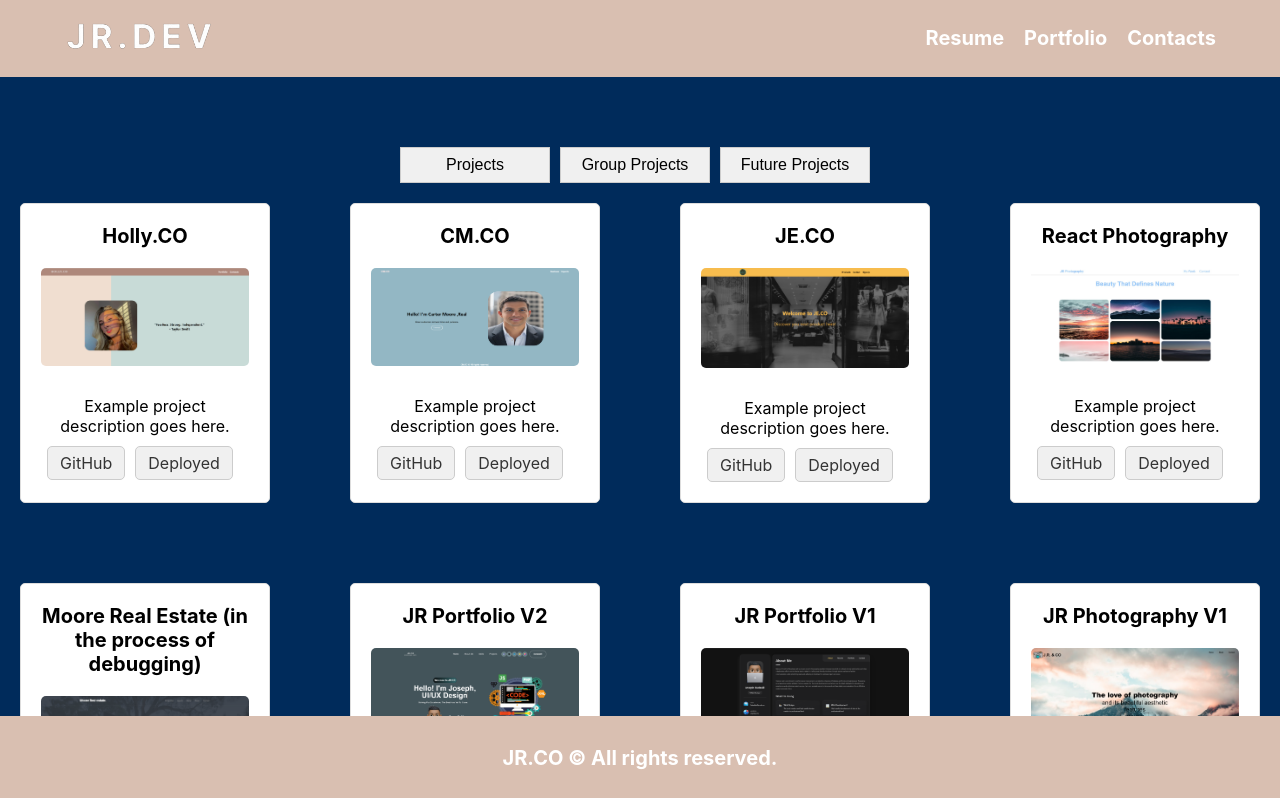
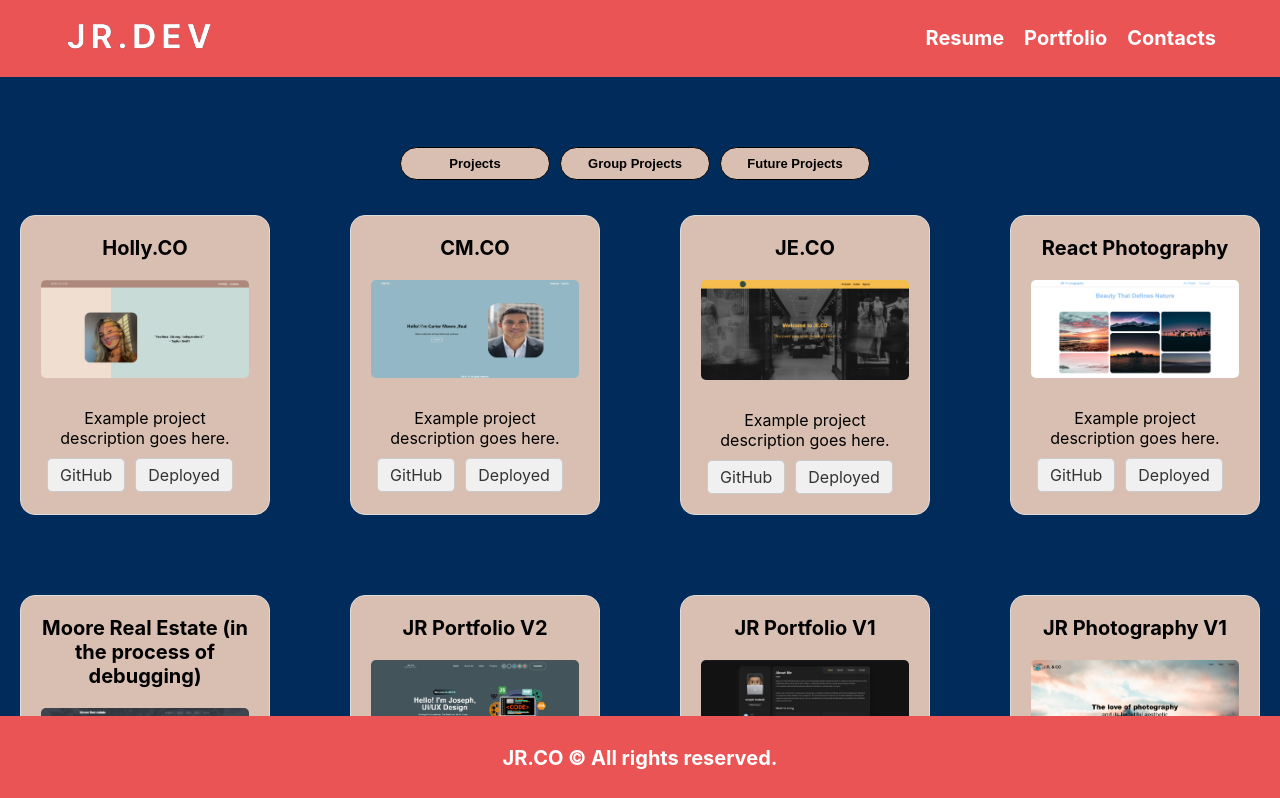
Before and after one commit to TheWiseSailor/JR.DEV, a React (Create React App) app: page /portfolio in a window 1280 px wide. Shown: the top 798 px of the page. Built offline with nearby package versions, Linux system fonts and the light colour scheme.

Commit message:
more css changes

```diff
--- a/src/Components/Footer/Footer.css
+++ b/src/Components/Footer/Footer.css
@@ -12,12 +12,12 @@
 }
 
 .footer.contact {
-  background-color: #5e5946;
+  background-color: #d9bfb1;
 }
 
 .footer.resume {
   background-color: #002B5B;
 }
 .footer.portfolio{
-  background-color: #d9bfb1;
+  background-color: #EA5455;
 }
--- a/src/Components/Header/Header.css
+++ b/src/Components/Header/Header.css
@@ -14,7 +14,7 @@
   max-height: 30px;
 }
 .HeaderPrimary.portfolio {
-  background-color: #d9bfb1;
+  background-color: #EA5455;
 }
 .header {
   margin: 0 auto;
--- a/src/Components/Portfolio/Portfolio.css
+++ b/src/Components/Portfolio/Portfolio.css
@@ -17,18 +17,28 @@ min-height: 100vh !important;
 .selections {
   margin-bottom: 20px;
   text-align: center;
+
 }
 
 .selections button {
+margin-top: 0px;
+margin-bottom: 15px;
   margin-right: 10px;
   width: 150px;
   padding: 8px 16px;
-  font-size: 16px;
-  border: 1px solid #ccc;
-  background-color: #f0f0f0;
+  font-size: 13px;
+  font-weight: bolder;
+  border: 1px solid #000000;
+  border-radius: 30px;
+  background-color: #002B5B;
+  background-color: #d9bfb1;
   cursor: pointer;
+  transition: background-color 0.3s ease;
 }
-
+.selections button:hover {
+  background-color: #004080;
+  color: #d9bfb1;
+}
 .projectList {
   display: grid;
   grid-template-columns: repeat(auto-fit, minmax(250px, 1fr));
@@ -39,8 +49,8 @@ min-height: 100vh !important;
 .project {
   border: 1px solid #ddd;
   padding: 20px;
-  border-radius: 5px;
-  background-color: #fff;
+  border-radius: 15px;
+  background-color: #d9bfb1;
 }
 
 .project h3 {
```
